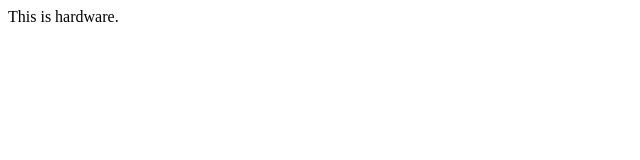
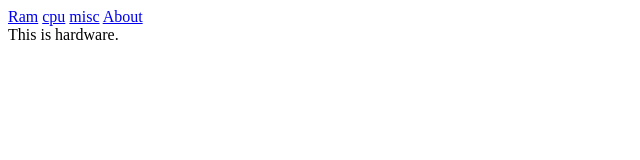
Before and after one commit to MWilliams23/Hardware, a plain HTML site: page Index.html in a window 1280 px wide. Shown: the whole page, without its empty margins (0-640 px from the left). Drawn offline with Linux system fonts and the light colour scheme.

Commit message:
Update Index.html

```diff
--- a/Index.html
+++ b/Index.html
@@ -4,6 +4,17 @@
 		<title>Page Title</title>
 	</head>
 	<body>
+		<div class="topnav" id="myTopnav">
+
+ <a href="ram.html">Ram</a>
+
+ <a href="cpu.html">cpu</a>
+
+ <a href="misc.html">misc</a>
+
+ <a href=”about.html">About</a>
+
+</div>
 		This is hardware.
 	</body>
 </html>
```
